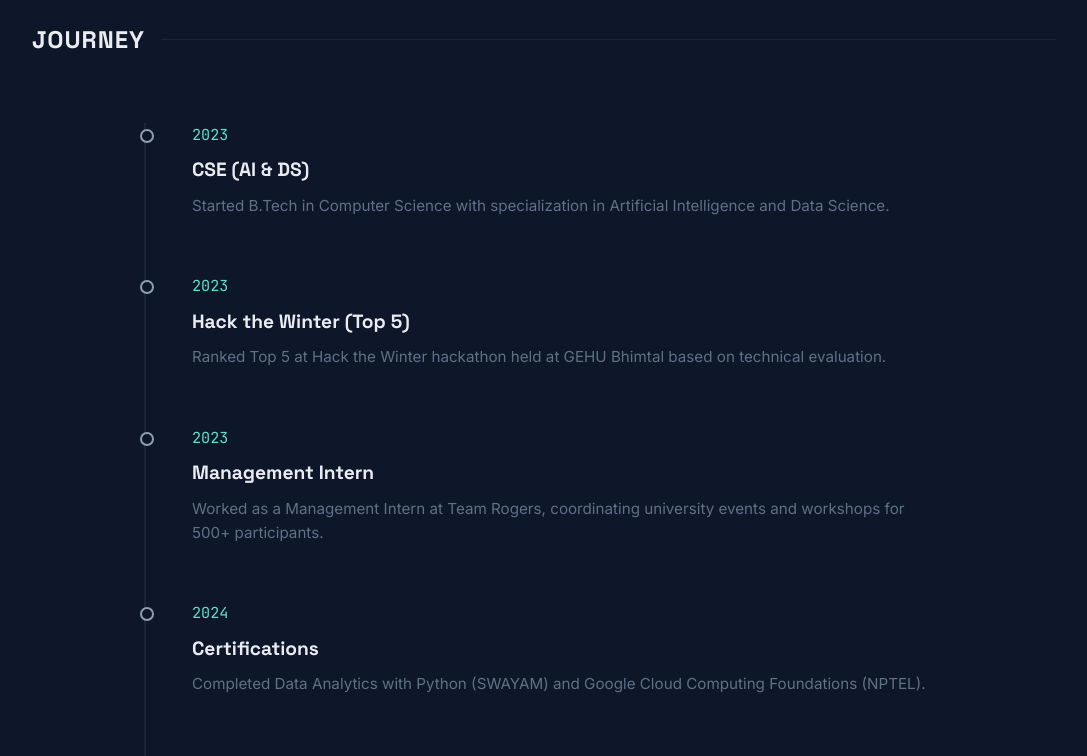
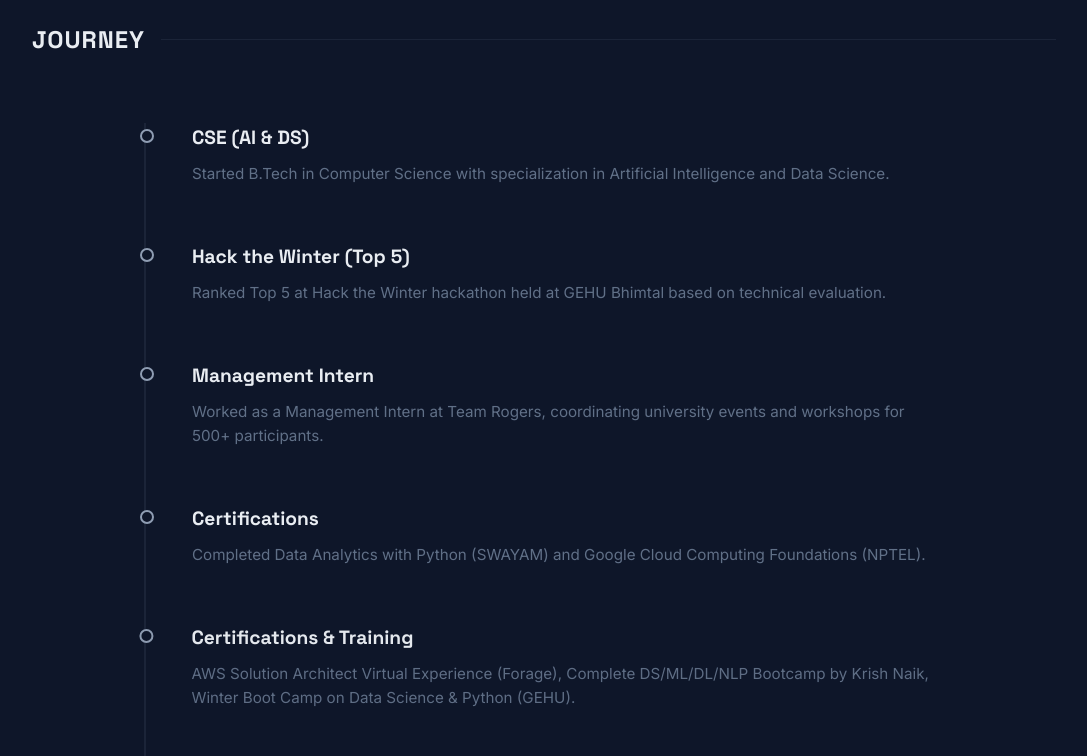
Before and after one commit to NJ2612/MyPortfolio, a React (Vite) app: page / in a window 1280 px wide. Shown: the part 4080-4836 px from the top of the page, without its empty margins (96-1183 px from the left). Built offline with nearby package versions, Linux system fonts and the light colour scheme.

Commit message:
Update Timeline.jsx

```diff
--- a/src/components/Timeline/Timeline.jsx
+++ b/src/components/Timeline/Timeline.jsx
@@ -3,34 +3,22 @@ import { motion } from 'framer-motion';
 import './Timeline.css';
 
 const timelineData = [
-  {
-    year: '2023',
-    title: 'CSE (AI & DS)',
+  {     title: 'CSE (AI & DS)',
     desc: 'Started B.Tech in Computer Science with specialization in Artificial Intelligence and Data Science.'
   },
-  {
-    year: '2023',
-    title: 'Hack the Winter (Top 5)',
+  {     title: 'Hack the Winter (Top 5)',
     desc: 'Ranked Top 5 at Hack the Winter hackathon held at GEHU Bhimtal based on technical evaluation.'
   },
-  {
-    year: '2023',
-    title: 'Management Intern',
+  {     title: 'Management Intern',
     desc: 'Worked as a Management Intern at Team Rogers, coordinating university events and workshops for 500+ participants.'
   },
-  {
-    year: '2024',
-    title: 'Certifications',
+  {     title: 'Certifications',
     desc: 'Completed Data Analytics with Python (SWAYAM) and Google Cloud Computing Foundations (NPTEL).'
   },
-  {
-    year: '2025',
-    title: 'Certifications & Training',
+  {     title: 'Certifications & Training',
     desc: 'AWS Solution Architect Virtual Experience (Forage), Complete DS/ML/DL/NLP Bootcamp by Krish Naik, Winter Boot Camp on Data Science & Python (GEHU).'
   },
-  {
-    year: '2025',
-    title: 'ML & Hackathon Focus',
+  {     title: 'ML & Hackathon Focus',
     desc: 'Actively building machine learning projects, exploring large-scale ML systems, and participating in competitive programming and hackathons.'
   }
 ];
```
